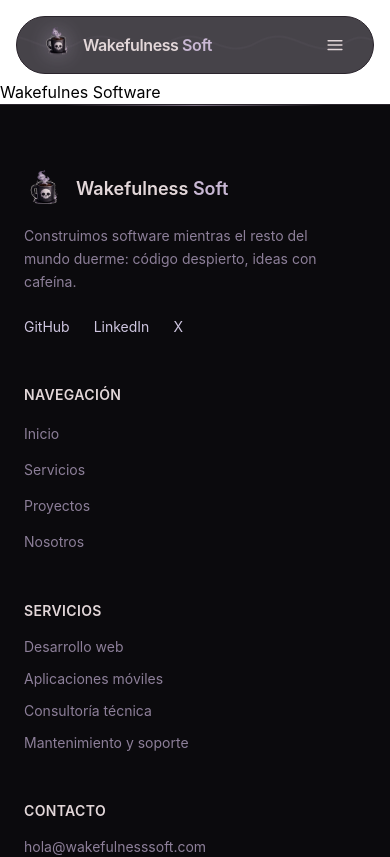
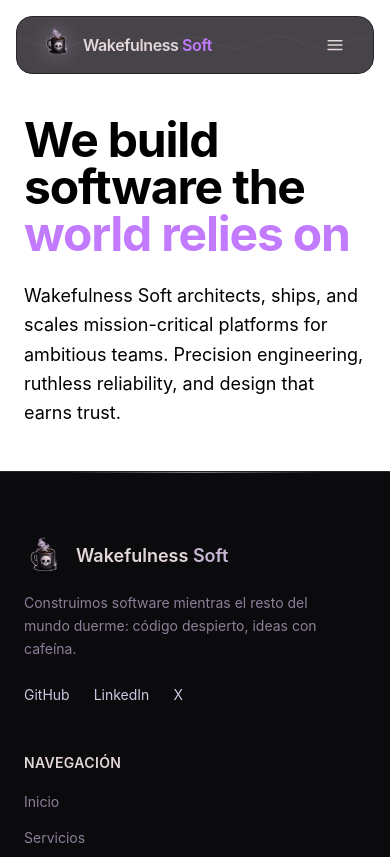
Before and after one commit to wakefulness-soft/wakefulnessSoft, a React (Vite) app: page / in a window 390 px wide. Shown: the top 857 px of the page. Built offline with nearby package versions, Linux system fonts and the light colour scheme.

Commit message:
Start with main layout

```diff
--- a/src/App.tsx
+++ b/src/App.tsx
@@ -1,4 +1,5 @@
-import Navbar from './components/Navbar.tsx'
+import Navbar from './components/Navbar/Navbar.tsx'
+import BodyContent from './components/BodyContent/BodyContent.tsx'
 import Footer from './components/Footer.tsx'
 
 function App() {
@@ -7,7 +8,7 @@ function App() {
       <div className="page-container">
         <Navbar />
         <div className="main-content pt-20">
-          <h1>Wakefulnes Software</h1>
+          <BodyContent />
         </div>
         <Footer />
       </div>
--- /dev/null
+++ b/src/components/BodyContent/BodyContent.tsx
@@ -0,0 +1,21 @@
+export default function BodyContent() {
+  return (
+    <>
+        <div className="relative mx-auto flex max-w-5xl items-center justify-between overflow-hidden backdrop-blur-xl transition-all px-6 py-3">
+            <section>
+                <h1 className="mt-6 text-balance font-heading text-5xl font-bold leading-[0.98] tracking-tight sm:text-6xl lg:text-7xl">
+                    We build software the <span className="text-gradient text-purple-400">world relies on</span>
+                </h1>
+
+                <p className="mt-6 max-w-xl text-pretty text-lg leading-relaxed text-muted-foreground">
+                    Wakefulness Soft architects, ships, and scales mission-critical platforms for ambitious
+                    teams. Precision engineering, ruthless reliability, and design that earns trust.
+                </p>
+
+                <div className="mt-8 flex flex-wrap items-center gap-3">
+                </div>
+            </section>
+        </div>
+    </>
+  )
+}
--- a/src/components/Navbar.tsx
+++ b/src/components/Navbar/Navbar.tsx
@@ -1,7 +1,7 @@
 import { useEffect, useState } from "react";
-import logo from "../assets/logo.png";
-import type { ILink } from "../types/links.interface";
-import { NavbarLink } from '../components/NavbarLink.tsx';
+import logo from "../../assets/logo.png";
+import type { ILink } from "../../types/links.interface.ts";
+import { NavbarLink } from '../NavbarLink.tsx';
 
 const links: Array<ILink> = [
   { label: "Inicio", href: "#inicio" },
@@ -25,9 +25,10 @@ export default function Navbar() {
   return (
     <header className="fixed top-0 left-0 z-50 w-full px-4 pt-4">
       <nav
-        className={`relative mx-auto flex max-w-5xl items-center justify-between overflow-hidden rounded-full border border-[#2a242c] bg-[#18151c]/80 backdrop-blur-xl transition-all duration-300 ${
-          scrolled ? "px-5 py-2 shadow-[0_8px_30px_rgba(0,0,0,0.5)]" : "px-6 py-3"
-        }`}
+        className={
+          `relative mx-auto flex max-w-5xl items-center justify-between overflow-hidden rounded-2xl border border-[#2a242c] bg-[#18151c]/80 backdrop-blur-xl transition-all duration-300
+          ${scrolled ? "px-5 py-2 shadow-[0_8px_30px_rgba(0,0,0,0.5)]" : "px-6 py-3"}
+          `}
       >
         {/* hilo de vapor ambiental, decorativo, detrás del contenido */}
         <svg
@@ -53,8 +54,8 @@ export default function Navbar() {
             alt="Wakefulness Soft"
             className="wf-ghost-float h-8 w-8 object-contain drop-shadow-[0_0_10px_rgba(201,184,212,0.4)]"
           />
-          <span className="text-base font-semibold tracking-tight text-[#e3d7d9]">
-            Wakefulness<span className="text-[#c9b8d4]"> Soft</span>
+          <span className="text-base font-semibold tracking-tight text-[#e3d7d9] hover:text-[#f8f9fa]">
+            Wakefulness<span className="text-purple-400"> Soft</span>
           </span>
         </a>
 
--- a/src/components/NavbarLink.tsx
+++ b/src/components/NavbarLink.tsx
@@ -9,7 +9,7 @@ export const NavbarLink = (props: Props) => {
     <li>
         <a
             href={props.href}
-            className="text-sm font-medium text-[#9a8eb8] transition-colors hover:text-[#e3d7d9]"
+            className="text-sm font-medium text-[#c9b8d4] transition-colors hover:text-[#f8f9fa]"
         >
             {props.label}
         </a>
--- a/src/index.css
+++ b/src/index.css
@@ -1,4 +1,13 @@
 @import "tailwindcss";
+
+:root {
+  --vacio: #0b0a0d;
+  --surface: #18151c;
+  --border: #2a242c;
+  --bones: #e3d7d9;
+  --gost: #c9b8d4;
+  --off: #8d7f99;
+}
 
 .page-container {
   display: flex;
```
Also changed, not shown: src/components/BodyContent/BodyContent.module.css (added), src/components/Navbar/Navbar.module.css (added).
